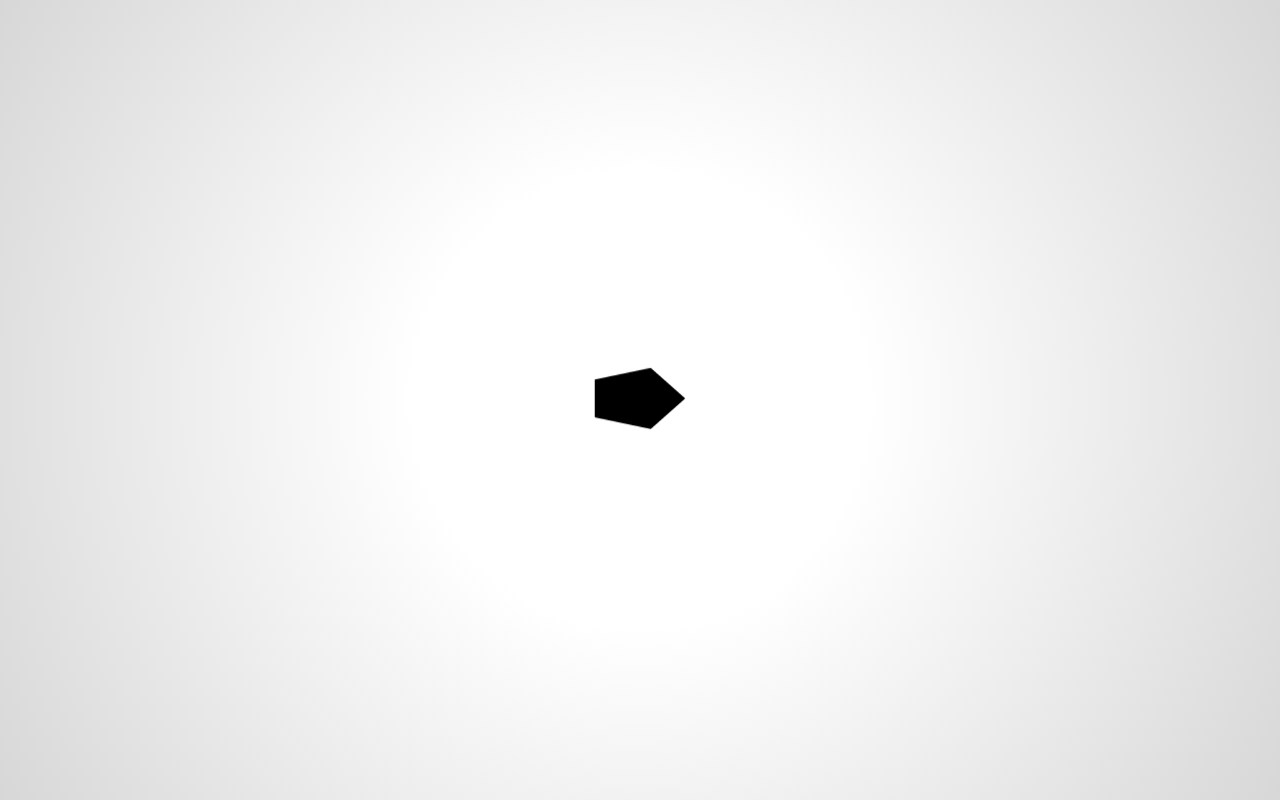
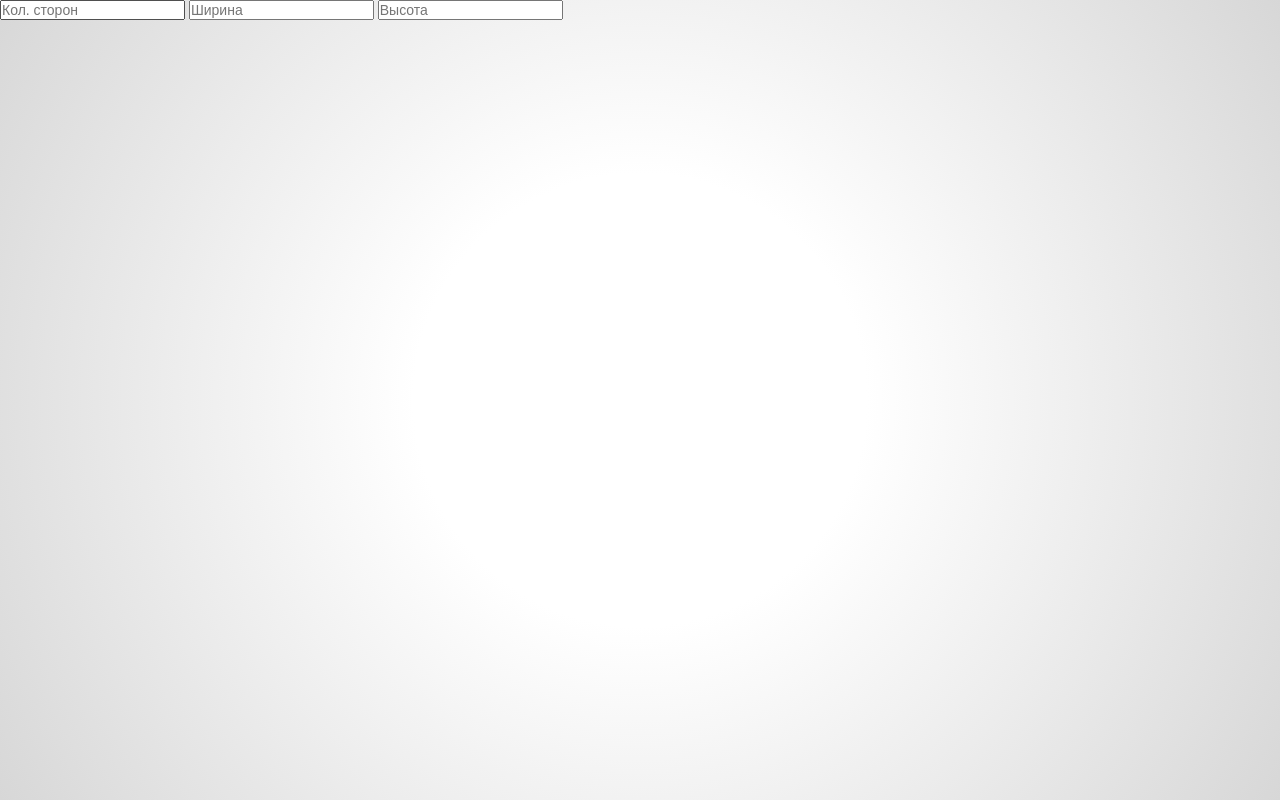
Before and after one commit to Danya-hub/bulding, a website built with webpack: page src/public/index.html in a window 1280 px wide. Built offline with nearby package versions, Linux system fonts and the light colour scheme.

Commit message:
add changing

```diff
--- /dev/null
+++ b/src/app/data.js
@@ -0,0 +1,3 @@
+export let data = {
+    numOfShape: 1,
+};
--- a/src/app/index.js
+++ b/src/app/index.js
@@ -1,10 +1,22 @@
 'use strict';
 
 import _createShape from "./js/createShape.js";
-import _createPlatform from "./js/createPlatform.js";
+import { data } from "./data.js";
 
-_createPlatform(new _createShape(
-    5, // number of sides
-    [100, 80], //width, height
-    [] //sides, surface
-), 1);
+let platform = document.createElement('div');
+platform.id = 'platform';
+document.body.append(platform);
+
+Array(...document.querySelectorAll('.input')).forEach(e => e.addEventListener('input', () => {
+    platform.innerHTML = '';
+    data[e.id] = Number(e.value);
+    let shape = new _createShape(
+        data.sides,
+        [data.width, data.height],
+        [] //sides, surface
+    );
+
+    platform.style.cssText = `width: ${data.numOfShape * shape.maxW}px; height: ${data.numOfShape * shape.maxW}px;`;
+    for (let i = 0; i < data.numOfShape * data.numOfShape; i++)
+        platform.innerHTML += shape.parent.outerHTML;
+}));
--- a/src/app/js/createPlatform.js
+++ /dev/null
@@ -1,24 +0,0 @@
-const _createPlatform = (shape, sides) => {
-    function __init__() {
-        let parentElem = document.createElement('div');
-        parentElem.id = 'platform';
-
-        _setSize(parentElem, sides * shape.maxW);
-        _addElem(parentElem);
-    }
-
-    function _setSize(elem, size) {
-        elem.style.width = `${size}px`;
-        elem.style.height = `${size}px`;
-    }
-
-    function _addElem(elem) {
-        for (let i = 0; i < sides * sides; i++)
-            elem.innerHTML += shape.parent.outerHTML;
-        document.body.append(elem);
-    }
-
-    __init__();
-}
-
-export default _createPlatform;
--- a/src/app/js/createShape.js
+++ b/src/app/js/createShape.js
@@ -5,7 +5,7 @@ class Shape {
         this.__init__(...size);
     }
 
-    __init__(width, height) {
+    __init__(width = 0, height = 0) {
         this.maxW = width,
             this.hasSides ? this.maxH = height : null;
 
@@ -62,11 +62,11 @@ class Shape {
                     left: 50%;
                 `;
                 this.parent.append(this.sides[i]);
-                console.log('centX:', -this.dataOfComputations.spaceY + (((this.maxW / this.maxH) * this.dataOfComputations.spaceY) - this.dataOfComputations.spaceY) * this.dataOfComputations.spaceY);
+                // console.log('centX:', -this.dataOfComputations.spaceY + (((this.maxW / this.maxH) * this.dataOfComputations.spaceY) - this.dataOfComputations.spaceY) * this.dataOfComputations.spaceY);
                 // console.log('centY:', ((-(this.maxH / 2) - (this.dataOfComputations.spaceY / (this.maxH / this.maxW)) + this.maxW) * 100) / this.maxH);
 
                 // console.log(-this.dataOfComputations.spaceY + (((this.maxW / this.maxH) * this.dataOfComputations.spaceY) - this.dataOfComputations.spaceY) * this.dataOfComputations.spaceY);
-                console.log((this.maxH / this.maxW) * this.dataOfComputations.spaceX);
+                // console.log((this.maxH / this.maxW) * this.dataOfComputations.spaceX);
                 empty = false;
             }
 
@@ -84,6 +84,7 @@ class Shape {
             let DOMElem = document.createElement('div');
             DOMElem.className = 'sideShape';
             this.sides.push(DOMElem);
+            console.log(DOMElem);
             this._setSize(DOMElem, this.dataOfComputations.w);
         }
     }
--- a/src/public/index.html
+++ b/src/public/index.html
@@ -9,6 +9,11 @@
     <title>BuldingBlock</title>
 </head>
 <body>
+    <div id="window">
+        <input type="text" id="sides" class="input" placeholder="Кол. сторон" required>
+        <input type="text" id="width" class="input" placeholder="Ширина" required>
+        <input type="text" id="height" class="input" placeholder="Высота" required>
+    </div>
     <script defer src="../app/index.js" type="module"></script>
 </body>
 </html>
--- /dev/null
+++ b/src/style/css/panel.css
@@ -0,0 +1,7 @@
+/*? -----===== style for panel =====----- */
+
+#window {
+    position: absolute;
+    left: 0;
+    top: 0;
+}
--- a/src/style/style.css
+++ b/src/style/style.css
@@ -1,4 +1,5 @@
 /*? ------------- style for shape ------------- */
+@import './css/panel.css';
 @import './css/shape.css';
 
 * {
@@ -9,28 +10,27 @@
 }
 
 body {
-    position: relative;
+    display: flex;
+    align-items: center;
+    justify-content: center;
     background: radial-gradient(circle, rgb(255 255 255) 30%, rgb(215 215 215)) no-repeat;
     width: 100vw;
     height: 100vh;
 }
 
 #platform {
-    position: absolute;
     display: flex;
     flex-wrap: wrap;
     transform-style: preserve-3d;
-    left: 50%;
-    top: 50%;
     animation: rotate 30s infinite linear;
 }
 
 @keyframes rotate {
     0% {
-        transform: translate(-50%, -50%) rotateX(50deg) rotateZ(0deg);
+        transform: rotateX(50deg) rotateZ(0deg);
     }
 
     100% {
-        transform: translate(-50%, -50%) rotateX(50deg) rotateZ(360deg);
+        transform: rotateX(50deg) rotateZ(360deg);
     }
 }
```
